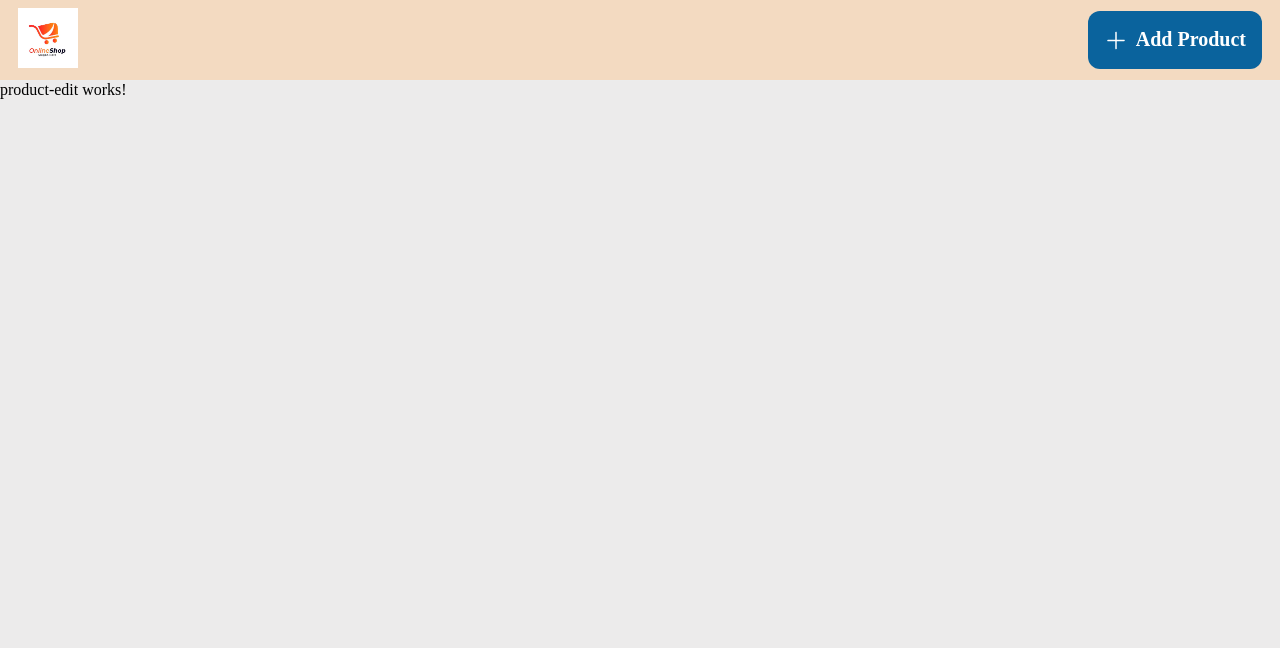
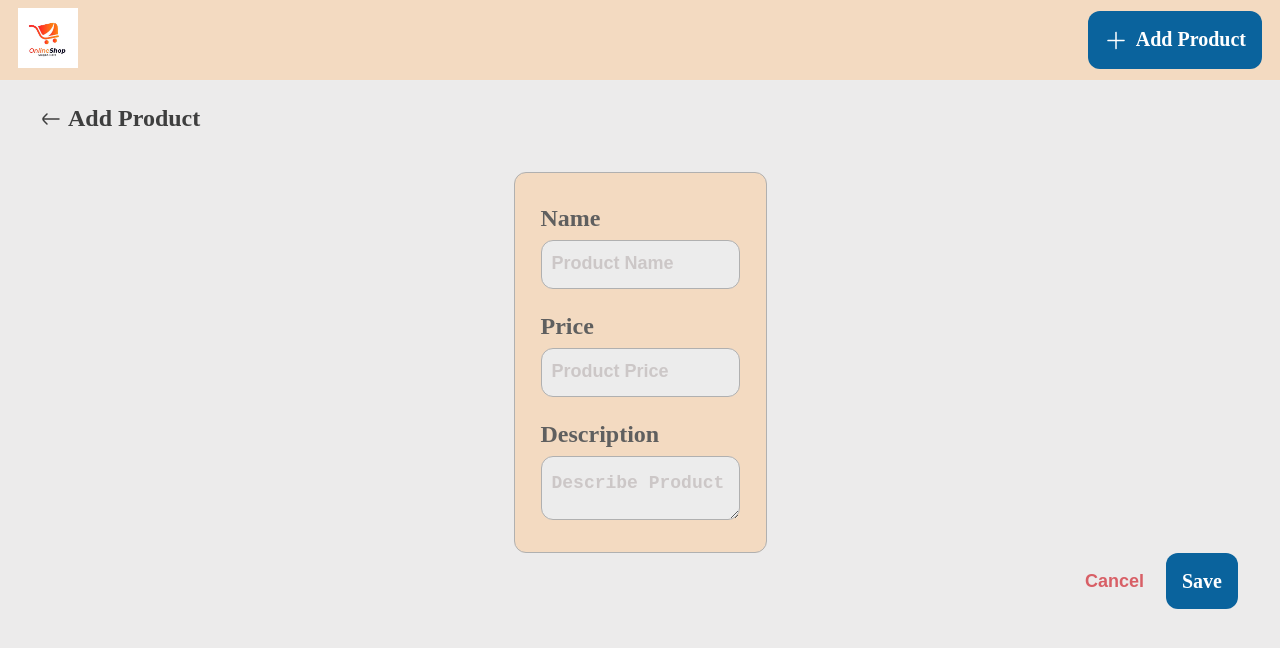
Before and after one commit to Mooorgan/ReactiveCRUD, an Angular app: page /products/add in a window 1280 px wide. Shown: the top 648 px of the page. Built offline with nearby package versions, Linux system fonts and the light colour scheme.

Commit message:
feat(UI):Add product-form page

```diff
--- a/src/app/app.module.ts
+++ b/src/app/app.module.ts
@@ -11,6 +11,7 @@ import { ReactiveFormsModule } from '@angular/forms';
 import { HttpClientModule } from '@angular/common/http';
 import { NavigationBarModule } from 'src/modules/navigation-bar/navigation-bar.module';
 import { SearchModule } from 'src/modules/search/search.module';
+import { ButtonsModule } from 'src/modules/buttons/buttons.module';
 
 @NgModule({
   declarations: [
@@ -27,6 +28,7 @@ import { SearchModule } from 'src/modules/search/search.module';
     HttpClientModule,
     NavigationBarModule,
     SearchModule,
+    ButtonsModule,
   ],
   providers: [],
   bootstrap: [AppComponent],
--- a/src/app/product-edit/product-edit.component.html
+++ b/src/app/product-edit/product-edit.component.html
@@ -1 +1,48 @@
-<p>product-edit works!</p>
+<section class="product-form-container">
+  <div class="details-heading">
+    <svg
+      width="18"
+      height="12"
+      viewBox="0 0 18 12"
+      fill="none"
+      xmlns="http://www.w3.org/2000/svg"
+      (click)="navigateBack()"
+    >
+      <path
+        d="M5.52796 1.53269C5.82216 1.24111 5.82428 0.766238 5.53269 0.472041C5.24111 0.177844 4.76624 0.175726 4.47204 0.467309L2.67731 2.2461C2.00134 2.91604 1.44886 3.46359 1.05706 3.95146C0.649628 4.45878 0.354695 4.97372 0.275909 5.59184C0.241364 5.86286 0.241364 6.13714 0.275909 6.40816C0.354695 7.02628 0.649627 7.54122 1.05706 8.04854C1.44886 8.53642 2.00134 9.08396 2.67732 9.75391L4.47204 11.5327C4.76624 11.8243 5.24111 11.8222 5.53269 11.528C5.82427 11.2338 5.82216 10.7589 5.52796 10.4673L3.76499 8.72C3.0495 8.01086 2.55869 7.52282 2.22659 7.10929C2.11867 6.97491 2.03446 6.8566 1.96908 6.75H17C17.4142 6.75 17.75 6.41421 17.75 6C17.75 5.58579 17.4142 5.25 17 5.25H1.96908C2.03446 5.1434 2.11867 5.02509 2.22659 4.89071C2.55869 4.47718 3.0495 3.98914 3.76499 3.28L5.52796 1.53269Z"
+        fill="#3E3E3E"
+      />
+    </svg>
+
+    <div class="details-heading__heading">Add Product</div>
+  </div>
+
+  <div class="product-form">
+    <form class="form">
+      <div class="form-control">
+        <label for="from" class="form-control__label">Name</label>
+        <input type="text" id="from" placeholder="Product Name" />
+      </div>
+      <div class="form-control">
+        <label for="from" class="form-control__label">Price</label>
+        <input type="number" id="from" placeholder="Product Price" />
+      </div>
+      <div class="form-control">
+        <label for="from" class="form-control__label">Description</label>
+        <textarea
+          type="number"
+          id="from"
+          placeholder="Describe Product"
+        ></textarea>
+      </div>
+    </form>
+  </div>
+
+  <div class="sona-admin-form-button-container">
+    <div class="sona-admin-form-button-container__buttons">
+      <button type="button" (click)="navigateBack()">Cancel</button>
+      <app-button (click)="submit()">Save</app-button>
+      <!-- <button type="submit" >Save Counter Details</button> -->
+    </div>
+  </div>
+</section>
--- a/src/app/product-edit/product-edit.component.scss
+++ b/src/app/product-edit/product-edit.component.scss
@@ -0,0 +1,35 @@
+@use "../../scss/utils" as u;
+
+.product-form-container {
+  padding: u.rem(24) u.rem(42);
+}
+.product-form {
+  display: grid;
+  justify-content: center;
+
+  > form {
+    padding: u.rem(32) u.rem(26);
+    background: var(--orange-color-100);
+    max-width: u.rem(1800);
+    border: 1px solid var(--color-foundation-grey75);
+    border-radius: u.rem(12);
+    display: grid;
+    gap: u.rem(24);
+  }
+}
+
+.details-heading {
+  display: grid;
+  grid-template-columns: auto 1fr;
+  column-gap: u.rem(8);
+  margin-block-end: u.rem(40);
+  > svg {
+    align-self: center;
+    cursor: pointer;
+  }
+  &__heading {
+    font-weight: 700;
+    font-size: u.rem(24);
+    color: var(--color-foundation-grey300);
+  }
+}
--- a/src/app/product-edit/product-edit.component.ts
+++ b/src/app/product-edit/product-edit.component.ts
@@ -1,10 +1,18 @@
 import { Component } from '@angular/core';
+import { ActivatedRoute, Router } from '@angular/router';
 
 @Component({
   selector: 'app-product-edit',
   templateUrl: './product-edit.component.html',
-  styleUrls: ['./product-edit.component.scss']
+  styleUrls: ['./product-edit.component.scss'],
 })
 export class ProductEditComponent {
-
+  constructor(
+    private ar: ActivatedRoute,
+    private router: Router,
+  ) {}
+  navigateBack() {
+    this.router.navigate(['.'], { relativeTo: this.ar.parent });
+  }
+  submit() {}
 }
--- a/src/app/product-list/product-list.component.html
+++ b/src/app/product-list/product-list.component.html
@@ -20,7 +20,7 @@
         <span>
           {{ i + 1 }}
         </span>
-        <span>
+        <span class="product-name">
           {{ product.name | titlecase }}
         </span>
         <span>
--- a/src/app/product-list/product-list.component.scss
+++ b/src/app/product-list/product-list.component.scss
@@ -29,6 +29,15 @@
       font-size: u.rem(20);
       font-weight: 600;
     }
+
+    .product-name {
+      cursor: pointer;
+      color: var(--blue-color-hover);
+      text-decoration: underline;
+      //   &:hover {
+      //     text-decoration: underline;
+      //   }
+    }
   }
 }
 
--- a/src/scss/globals/colors.scss
+++ b/src/scss/globals/colors.scss
@@ -5,6 +5,7 @@
   --grey: #ecebeb;
   --placeholder-grey: #ccc7c7;
   --color-foundation-grey75: #b0b0b0;
+  --color-foundation-grey300: #3e3e3e;
 
   --white: #ffffff;
 
@@ -19,4 +20,6 @@
   --color-placeholder1: #bbbbbb;
 
   --color-border: #b9b9b9;
+
+  --color-foundation-red300: #d85f66;
 }
--- a/src/scss/globals/layout.scss
+++ b/src/scss/globals/layout.scss
@@ -1,4 +1,4 @@
-@use '../utils' as u;
+@use "../utils" as u;
 
 .sona-button {
   cursor: pointer;
@@ -30,11 +30,12 @@
     font-size: u.rem(24);
   }
 
-  &__input {
+  input,
+  textarea {
     border-radius: u.rem(12);
     padding: u.rem(16) u.rem(10);
     background: var(--grey-color-50);
-    border: none;
+    border: 1px solid var(--color-foundation-grey75);
     &::placeholder {
       font-weight: 600;
       font-size: u.rem(18);
@@ -42,3 +43,31 @@
     }
   }
 }
+
+@mixin red-button() {
+  cursor: pointer;
+  background: none;
+  font-weight: 700;
+  font-size: u.rem(18);
+  color: var(--color-foundation-red300);
+  border: none;
+}
+.sona-admin-form-button-container {
+  display: grid;
+
+  &__buttons {
+    justify-self: end;
+    display: grid;
+    grid-template-columns: auto auto;
+    gap: 0 u.rem(16);
+
+    > button:first-child {
+      @include red-button();
+    }
+
+    //   >button:last-child{
+    //   cursor: pointer;
+
+    // }
+  }
+}
```
